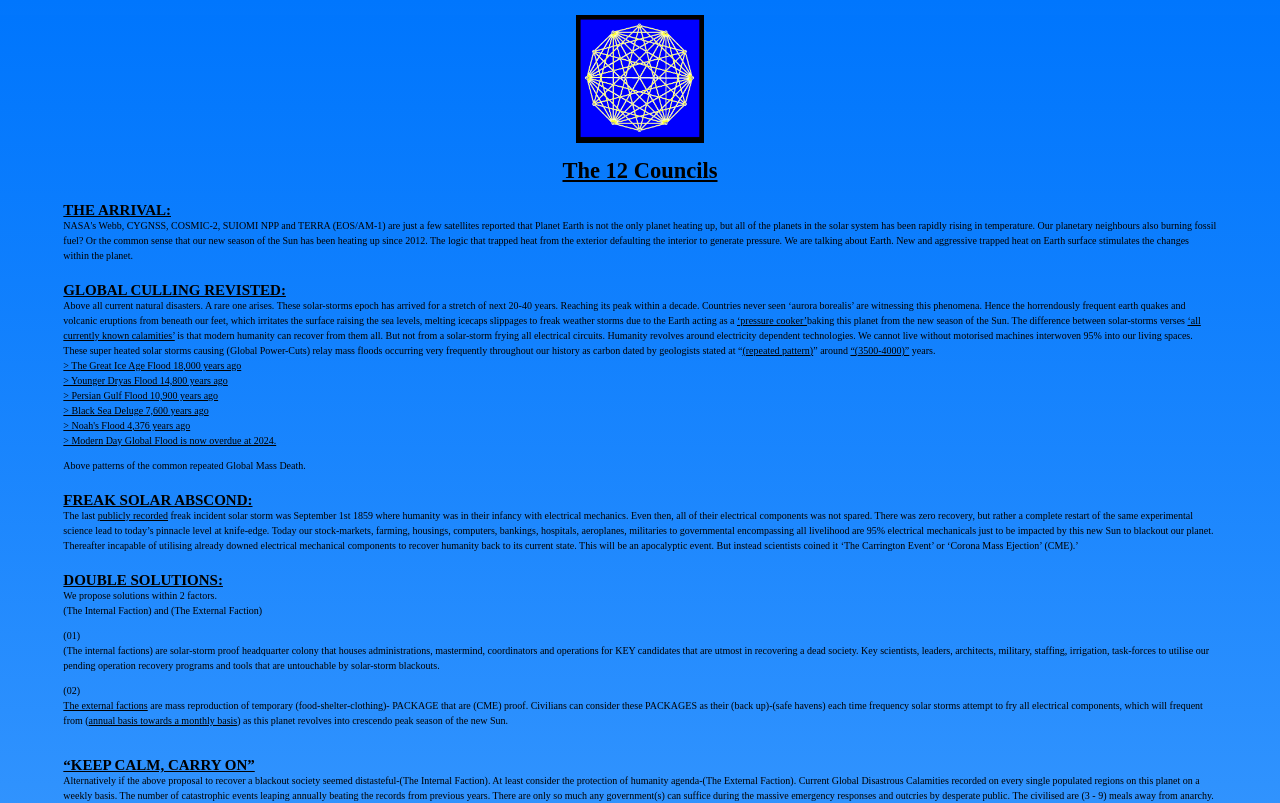
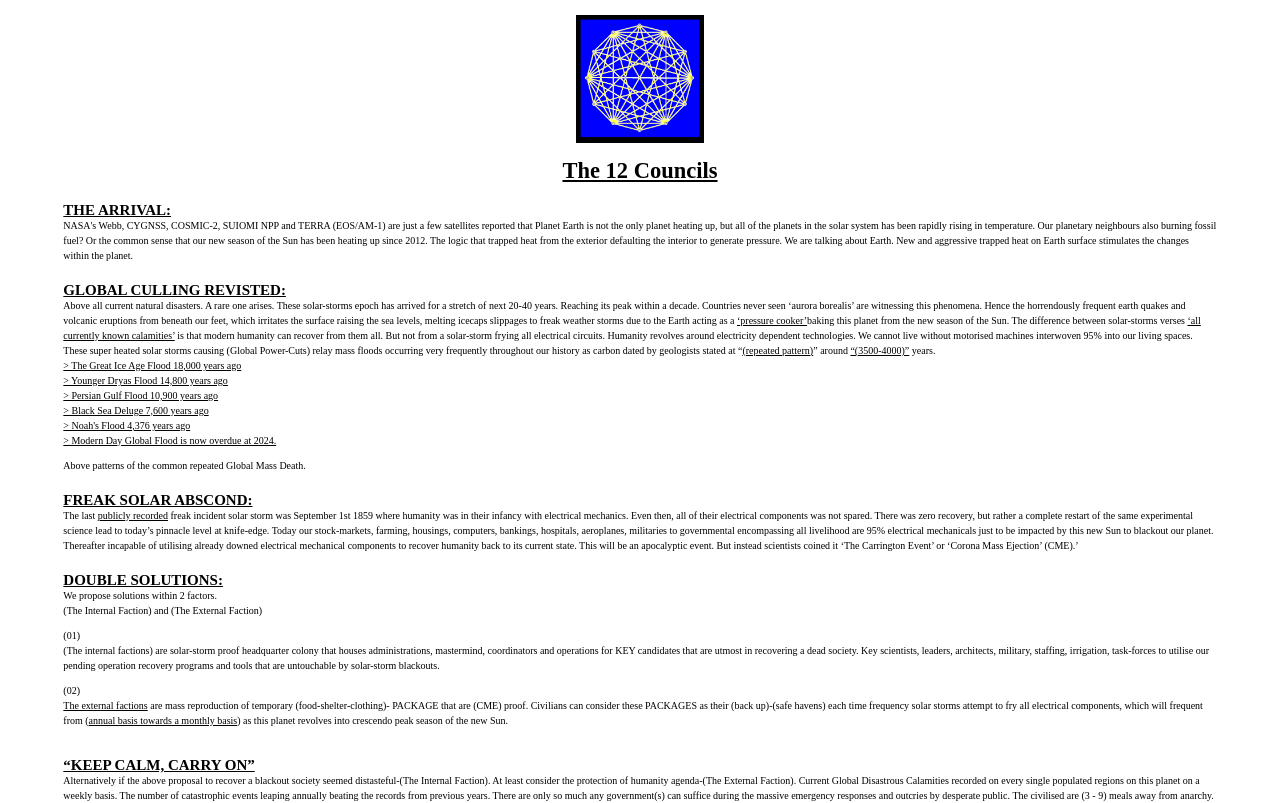
Before and after one commit to Haseeb420/the12council, a React (Vite) app: page / in a window 1280 px wide. Shown: the top 803 px of the page. Built offline with nearby package versions, Linux system fonts and the light colour scheme.

Commit message:
removed background color

```diff
--- a/src/index.css
+++ b/src/index.css
@@ -14,7 +14,7 @@
   background: linear-gradient(0deg, #0076FD 0%, rgba(248, 249, 250, 1) 20%,#0076FD 70%);
   background: url('./assets/background.jpg') no-repeat; */
   /* background: linear-gradient(to bottom, #0076FD 80%, #ffffff 20%); */
-  background: linear-gradient(to bottom, #0076FD, #66b3ffd1);
+  /* background: linear-gradient(to bottom, #0076FD, #66b3ffd1); */
 }
 
 .header-image {
```
Also changed, not shown: 4 other files (tests, documents, lock files or other folders).
